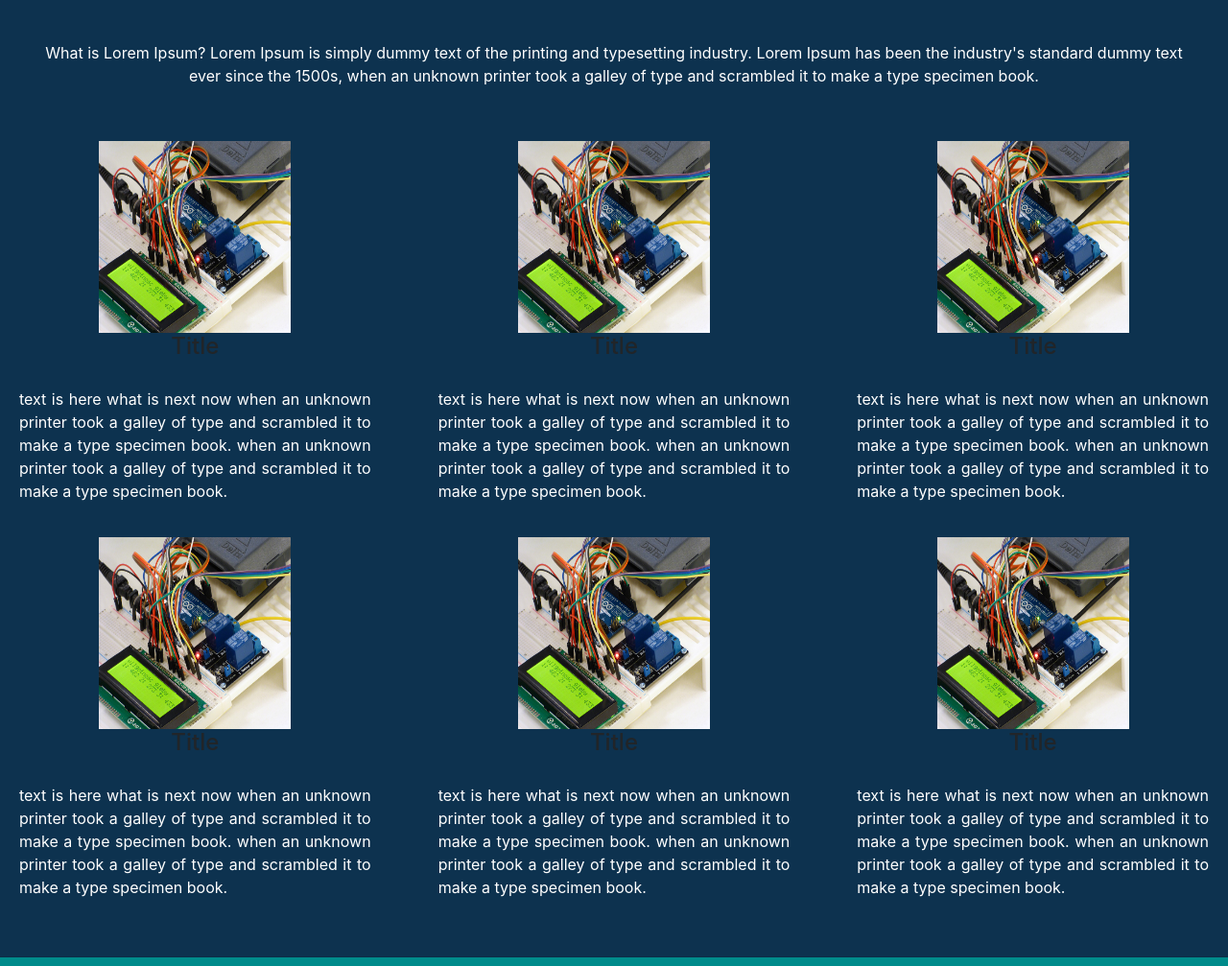
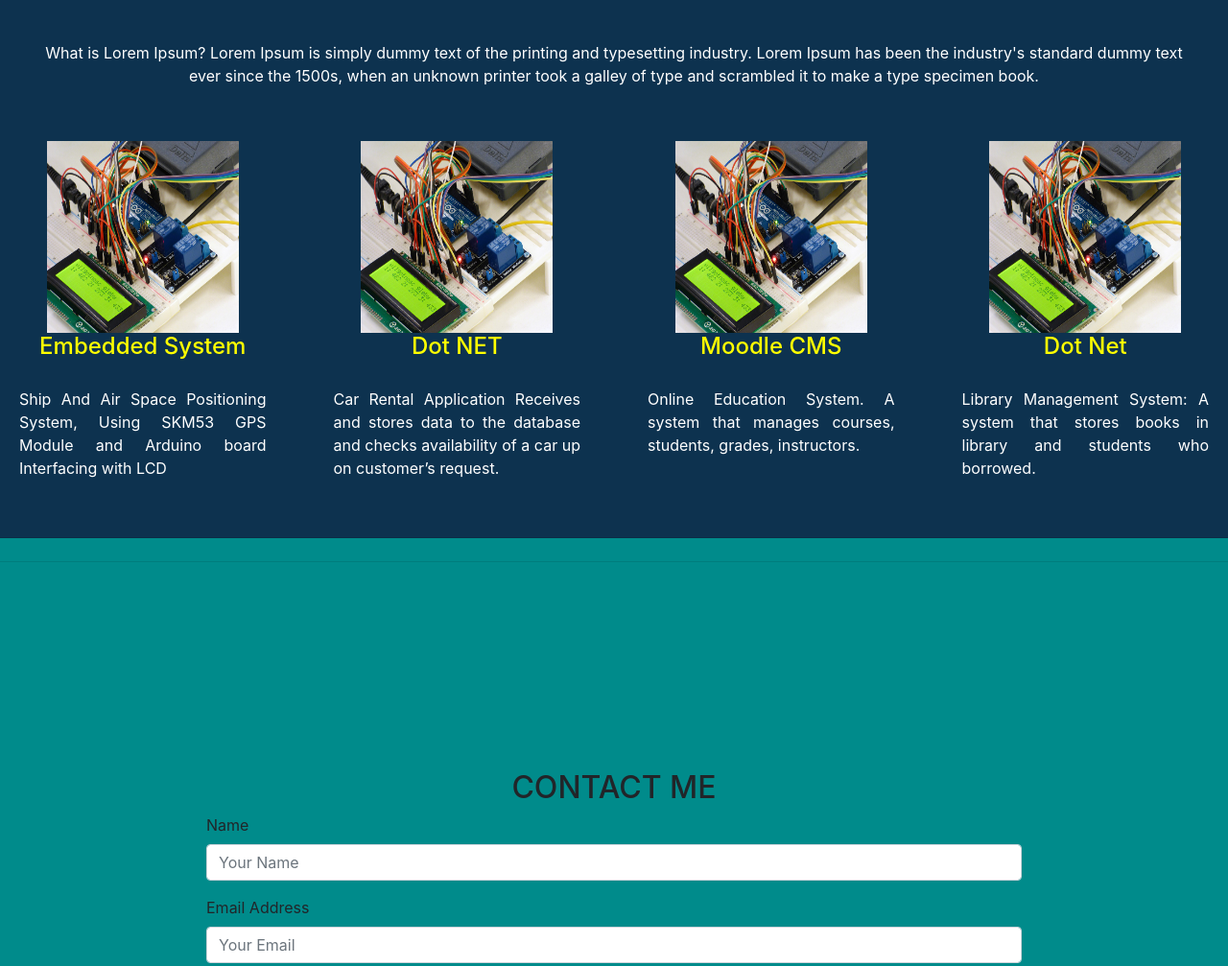
Before and after one commit to 1mrhussein/1mrhussein.github.io, a plain HTML site: page index.html in a window 1280 px wide. Shown: the part 1546-2553 px from the top of the page at 96% size. Drawn offline with nearby package versions, Linux system fonts and the light colour scheme.

Commit message:
another'

```diff
--- a/index.html
+++ b/index.html
@@ -1,10 +1,12 @@
 <!DOCTYPE html>
 <html lang="en">
+
 <head>
   <meta charset="UTF-8">
   <meta name="viewport" content="width=device-width, initial-scale=1.0">
   <meta http-equiv="X-UA-Compatible" content="ie=edge">
-    <link rel="stylesheet" href="https://stackpath.bootstrapcdn.com/bootstrap/4.2.1/css/bootstrap.min.css" integrity="sha384-GJzZqFGwb1QTTN6wy59ffF1BuGJpLSa9DkKMp0DgiMDm4iYMj70gZWKYbI706tWS" crossorigin="anonymous">
+  <link rel="stylesheet" href="https://stackpath.bootstrapcdn.com/bootstrap/4.2.1/css/bootstrap.min.css" integrity="sha384-GJzZqFGwb1QTTN6wy59ffF1BuGJpLSa9DkKMp0DgiMDm4iYMj70gZWKYbI706tWS"
+    crossorigin="anonymous">
 
   <meta name="viewport" content="width=device-width, initial-scale=1">
   <link rel="stylesheet" href="https://cdnjs.cloudflare.com/ajax/libs/font-awesome/4.7.0/css/font-awesome.min.css">
@@ -12,16 +14,19 @@
   <link rel="stylesheet" type="text/css" href="./main.css">
   <title>Portfolio</title>
 </head>
+
 <body>
   <!-- Nav Bar -->
-    <nav class="navbar fix-top navbar-expand-lg navbar-light bg-dark" >
-        <a class="navbar-brand" href="#"><img src="./assets/LG.png" width="30" height="30" class="d-inline-block align-top" alt="">
+  <nav class="navbar fix-top navbar-expand-lg navbar-light bg-dark">
+    <a class="navbar-brand" href="#"><img src="./assets/LG.png" width="30" height="30" class="d-inline-block align-top"
+        alt="">
     </a>
-        <button class="navbar-toggler" type="button" data-toggle="collapse" data-target="#navbarSupportedContent" aria-controls="navbarSupportedContent" aria-expanded="false" aria-label="Toggle navigation">
+    <button class="navbar-toggler" type="button" data-toggle="collapse" data-target="#navbarSupportedContent"
+      aria-controls="navbarSupportedContent" aria-expanded="false" aria-label="Toggle navigation">
       <span class="navbar-toggler-icon"></span>
     </button>
 
-        <div  class="collapse navbar-collapse" id="navbarSupportedContent">
+    <div class="collapse navbar-collapse" id="navbarSupportedContent">
       <ul class="navbar-nav mr-auto">
 
         <li class="nav-item active">
@@ -44,7 +49,7 @@
   <!-- Header: To display : Background Image, Full Name, Quick Info, eg. Web developer! -->
   <header>
     <div class="jumbotron" style="text-align: center; margin-bottom: 0px">
-            <h1 class="display-4" >Mohamed Hussein</h1>
+      <h1 class="display-4">Mohamed Hussein</h1>
       <p class="lead">I am Software, Web Developer & Electronic Designer!</p>
       <hr class="my-4">
       <p>Would you like to know more about me? Please hit below botton.</p>
@@ -53,21 +58,27 @@
   </header>
 
   <!-- About Me: Paragraph and picture, Education, Skills, Experience, may be interests -->
-<section  style="background-color:darkslategray;margin-bottom: 0px; padding: 5%px" id="about">
+  <section style="background-color:darkslategray;margin-bottom: 0px; padding: 5%px" id="about">
     <!-- Paragraph & img-->
-       <img style="border-radius: 500px; padding: 10px; margin: 10px; background-color: lawngreen"  src="./assets/mh.jpg" alt="active" class="img-thumbnail">
+    <img style="border-radius: 500px; padding: 10px; margin: 10px; background-color: lawngreen" src="./assets/mh.jpg"
+      alt="active" class="img-thumbnail">
 
-       <p class="aboutText" style="color: white;margin-top:50px; margin-right: 20px; text-align: justify"  >I have Bachelor of Computer Engineering. I worked in many profit and nonprofit organizations. I became a member of Professional, Engineering, Leadership, Teamwork, and Awareness Camp, PELTAC, and worked in welfare department.
+    <p class="aboutText" style="color: white;margin-top:50px; margin-right: 20px; text-align: justify">I have Bachelor
+      of Computer Engineering. I worked in many profit and nonprofit organizations. I became a member of Professional,
+      Engineering, Leadership, Teamwork, and Awareness Camp, PELTAC, and worked in welfare department.
 
-        2011 I worked as Secretary of International Student Society, at UTM, and then he became the President of UTM International Student Society of one of the country chapters.
+      2011 I worked as Secretary of International Student Society, at UTM, and then he became the President of UTM
+      International Student Society of one of the country chapters.
 
-        2014 I worked at Foxconn Indiana as Supplier Quality Engineer. 2014 I became IT assistant and Computer Teacher at MTI School of Knowledge.
+      2014 I worked at Foxconn Indiana as Supplier Quality Engineer. 2014 I became IT assistant and Computer Teacher at
+      MTI School of Knowledge.
 
-        I am the founder and director of both Smart Teaching Institute, STI (online learning system), and RElSoft Technology Solution (CMS web developer company).</p>
+      I am the founder and director of both Smart Teaching Institute, STI (online learning system), and RElSoft
+      Technology Solution (CMS web developer company).</p>
     <!--Skills-->
-        <div >
-          <hr class="my-4">  <!-- To Give Space -->
-          <h1 class="text-light" class="display-4" >Skills</h1>
+    <div>
+      <hr class="my-4"> <!-- To Give Space -->
+      <h1 class="text-light" class="display-4">Skills</h1>
 
       <div class="row">
         <div class="w-25 p-3 col-md-4 mb-3 mb-md-0" style="background-color: #eee;">HTML, 2 Years </div>
@@ -78,9 +89,9 @@
     </div>
 
     <!--Work History-->
-        <div >
-            <hr class="my-4">  <!-- To Give Space -->
-            <h1 class="text-light" class="display-4" > Work History </h1>
+    <div>
+      <hr class="my-4"> <!-- To Give Space -->
+      <h1 class="text-light" class="display-4"> Work History </h1>
       <ul>
         <li>From To 1</li>
         <li>From To 2</li>
@@ -91,9 +102,9 @@
     </div>
 
     <!--Education-->
-        <div >
-            <hr class="my-4">  <!-- To Give Space -->
-            <h1 class="text-light" class="display-4" > Education </h1>
+    <div>
+      <hr class="my-4"> <!-- To Give Space -->
+      <h1 class="text-light" class="display-4"> Education </h1>
       <ul>
         <li>From To 1 & What</li>
         <li>From To 2 & What</li>
@@ -109,52 +120,45 @@
     <div>
       <h1 style="text-align: center; color: white">Projects</h1>
       <p style="color:white; text-align: center; padding: 40px">What is Lorem Ipsum?
-        Lorem Ipsum is simply dummy text of the printing and typesetting industry. Lorem Ipsum has been the industry's standard dummy text ever since the 1500s, when an unknown printer took a galley of type and scrambled it to make a type specimen book.
+        Lorem Ipsum is simply dummy text of the printing and typesetting industry. Lorem Ipsum has been the industry's
+        standard dummy text ever since the 1500s, when an unknown printer took a galley of type and scrambled it to
+        make a type specimen book.
       </p>
 
-      <div class="row" >
-          <div class="col-md-4">
-            <img src="./assets/P01.jpg" width="200" height="200" class="d-inline-block align-top" class="rounded mx-auto d-block" alt=" ">
-            <h4> Title </h4>
+      <div class="row" style="color: yellow">
+        <div class="col-md-3">
+          <img src="./assets/P01.jpg" width="200" height="200" class="d-inline-block align-top" class="rounded mx-auto d-block"
+            alt=" ">
+          <h4> Embedded System </h4>
           <p style="color: white; padding: 20px; text-align: justify">
-              text is here what is next now  when an unknown printer took a galley of type and scrambled it to make a type specimen book. when an unknown printer took a galley of type and scrambled it to make a type specimen book.
+              Ship And Air Space Positioning System, Using SKM53 GPS Module and Arduino board Interfacing with LCD
           </p>
         </div>
-          <div class="col-md-4">
-              <img src="./assets/P01.jpg" width="200" height="200" class="d-inline-block align-top" class="rounded mx-auto d-block" alt=" ">
-              <h4> Title </h4>
+        <div class="col-md-3">
+          <img src="./assets/P01.jpg" width="200" height="200" class="d-inline-block align-top" class="rounded mx-auto d-block"
+            alt=" ">
+          <h4> Dot NET </h4>
           <p style="color: white; padding: 20px; text-align: justify">
-                text is here what is next now  when an unknown printer took a galley of type and scrambled it to make a type specimen book. when an unknown printer took a galley of type and scrambled it to make a type specimen book.
+              Car Rental Application Receives and stores data to the database and checks availability of a car up on customer’s request.
           </p>
         </div>
-            <div class="col-md-4">
-                <img src="./assets/P01.jpg" width="200" height="200" class="d-inline-block align-top" class="rounded mx-auto d-block" alt=" ">
-                <h4> Title </h4>
+        <div class="col-md-3">
+          <img src="./assets/P01.jpg" width="200" height="200" class="d-inline-block align-top" class="rounded mx-auto d-block"
+            alt=" ">
+          <h4> Moodle CMS </h4>
           <p style="color: white; padding: 20px; text-align: justify">
-                  text is here what is next now  when an unknown printer took a galley of type and scrambled it to make a type specimen book. when an unknown printer took a galley of type and scrambled it to make a type specimen book.
+              Online Education System. A system that manages courses, students, grades, instructors.
           </p>
         </div>
-              <div class="col-md-4">
-                  <img src="./assets/P01.jpg" width="200" height="200" class="d-inline-block align-top" class="rounded mx-auto d-block" alt=" ">
-                  <h4> Title </h4>
+        <div class="col-md-3">
+          <img src="./assets/P01.jpg" width="200" height="200" class="d-inline-block align-top" class="rounded mx-auto d-block"
+            alt=" ">
+          <h4> Dot Net </h4>
           <p style="color: white; padding: 20px; text-align: justify">
-                    text is here what is next now  when an unknown printer took a galley of type and scrambled it to make a type specimen book. when an unknown printer took a galley of type and scrambled it to make a type specimen book.
+              Library Management System: A system that stores books in library and students who borrowed.
           </p>
         </div>
-                <div class="col-md-4">
-                    <img src="./assets/P01.jpg" width="200" height="200" class="d-inline-block align-top" class="rounded mx-auto d-block" alt=" ">
-                    <h4> Title </h4>
-                    <p style="color: white; padding: 20px; text-align: justify">
-                      text is here what is next now  when an unknown printer took a galley of type and scrambled it to make a type specimen book. when an unknown printer took a galley of type and scrambled it to make a type specimen book.
-                    </p>
-                  </div>
-                  <div class="col-md-4">
-                      <img src="./assets/P01.jpg" width="200" height="200" class="d-inline-block align-top" class="rounded mx-auto d-block" alt=" ">
-                      <h4> Title </h4>
-                      <p style="color: white; padding: 20px; text-align: justify">
-                        text is here what is next now  when an unknown printer took a galley of type and scrambled it to make a type specimen book. when an unknown printer took a galley of type and scrambled it to make a type specimen book.
-                      </p>
-                    </div>
+
       </div>
 
     </div>
@@ -178,44 +182,23 @@
               <div class="control-group">
                 <div class="form-group">
                   <label>Name</label>
-                <input
-                  type="text"
-                  class="form-control"
-                  placeholder="Your Name"
-                  id="name"
-                  required
-                  data-validation-required-message="Please enter your name"
-                  name="name"
-                  >
+                  <input type="text" class="form-control" placeholder="Your Name" id="name" required
+                    data-validation-required-message="Please enter your name" name="name">
                   <p class="help-block text-danger"></p>
                 </div>
               </div>
               <div class="control-group">
                 <div class="form-group">
                   <label>Email Address</label>
-                <input
-                  type="email"
-                  class="form-control"
-                  placeholder="Your Email"
-                  id="email"
-                  required
-                  data-validation-required-message="Please enter your email"
-                  name="_replyto"
-                >
+                  <input type="email" class="form-control" placeholder="Your Email" id="email" required
+                    data-validation-required-message="Please enter your email" name="_replyto">
                   <p class="help-block text-danger"></p>
                 </div>
               </div>
               <div class="control-group">
                 <div class="form-group">
-                <textarea
-                  class="form-control"
-                  rows="7"
-                  placeholder="Your Message"
-                  id="message"
-                  required
-                  data-validation-required-message="Please leave a message"
-                  name="message"
-                ></textarea>
+                  <textarea class="form-control" rows="7" placeholder="Your Message" id="message" required
+                    data-validation-required-message="Please leave a message" name="message"></textarea>
                   <p class="help-block text-danger"></p>
                 </div>
               </div>
@@ -235,21 +218,43 @@
   </section>
 
   <!-- Below is the required jQuery code and js -->
-<script src="https://code.jquery.com/jquery-3.3.1.slim.min.js" integrity="sha384-q8i/X+965DzO0rT7abK41JStQIAqVgRVzpbzo5smXKp4YfRvH+8abtTE1Pi6jizo" crossorigin="anonymous"></script>
-<script src="https://cdnjs.cloudflare.com/ajax/libs/popper.js/1.14.6/umd/popper.min.js" integrity="sha384-wHAiFfRlMFy6i5SRaxvfOCifBUQy1xHdJ/yoi7FRNXMRBu5WHdZYu1hA6ZOblgut" crossorigin="anonymous"></script>
-<script src="https://stackpath.bootstrapcdn.com/bootstrap/4.2.1/js/bootstrap.min.js" integrity="sha384-B0UglyR+jN6CkvvICOB2joaf5I4l3gm9GU6Hc1og6Ls7i6U/mkkaduKaBhlAXv9k" crossorigin="anonymous"></script>
+  <script src="https://code.jquery.com/jquery-3.3.1.slim.min.js" integrity="sha384-q8i/X+965DzO0rT7abK41JStQIAqVgRVzpbzo5smXKp4YfRvH+8abtTE1Pi6jizo"
+    crossorigin="anonymous"></script>
+  <script src="https://cdnjs.cloudflare.com/ajax/libs/popper.js/1.14.6/umd/popper.min.js" integrity="sha384-wHAiFfRlMFy6i5SRaxvfOCifBUQy1xHdJ/yoi7FRNXMRBu5WHdZYu1hA6ZOblgut"
+    crossorigin="anonymous"></script>
+  <script src="https://stackpath.bootstrapcdn.com/bootstrap/4.2.1/js/bootstrap.min.js" integrity="sha384-B0UglyR+jN6CkvvICOB2joaf5I4l3gm9GU6Hc1og6Ls7i6U/mkkaduKaBhlAXv9k"
+    crossorigin="anonymous"></script>
   <!-- Above code is the jQuery and js -->
 </body>
 
 <footer style="text-align:center">
-    <div class="row">
-      <div class="col-md-3">
-        <span class="fa-stack fa-lg" >
+  <div class="row" style="width: 25%; margin: auto">
+    <div class="col-md-4">
+      <span class="fa-stack fa-lg">
+        <a href="https://www.linkedin.com/in/1mrhussein/">
+          <i class="fa fa-circle-thin fa-stack-2x" style="color:blue"></i>
+          <i class="fa fa-linkedin fa-stack-1x" style="color:blue"></i>
+        </a>
+      </span>
+    </div>
+    <div class="col-md-4">
+      <span class="fa-stack fa-lg">
         <a href="https://twitter.com/1MrHussein">
           <i class="fa fa-circle-thin fa-stack-2x" style="color:blue"></i>
           <i class="fa fa-twitter fa-stack-1x" style="color:blue"></i>
+        </a>
+      </span>
+    </div>
+    <div class="col-md-4">
+      <span class="fa-stack fa-lg">
+        <a href="https://www.facebook.com/br.mohamed.hussein">
+          <i class="fa fa-circle-thin fa-stack-2x" style="color:blue"></i>
+          <i class="fa fa-facebook fa-stack-1x" style="color:blue"></i>
+        </a>
       </span>
     </div>
   </div>
+
 </footer>
+
 </html>
```
Also changed, not shown: assets/a.png (added), assets/b.PNG (added), assets/c.jpg (added), assets/d.png (added). Lines whose indentation alone changed are shown as unchanged.
